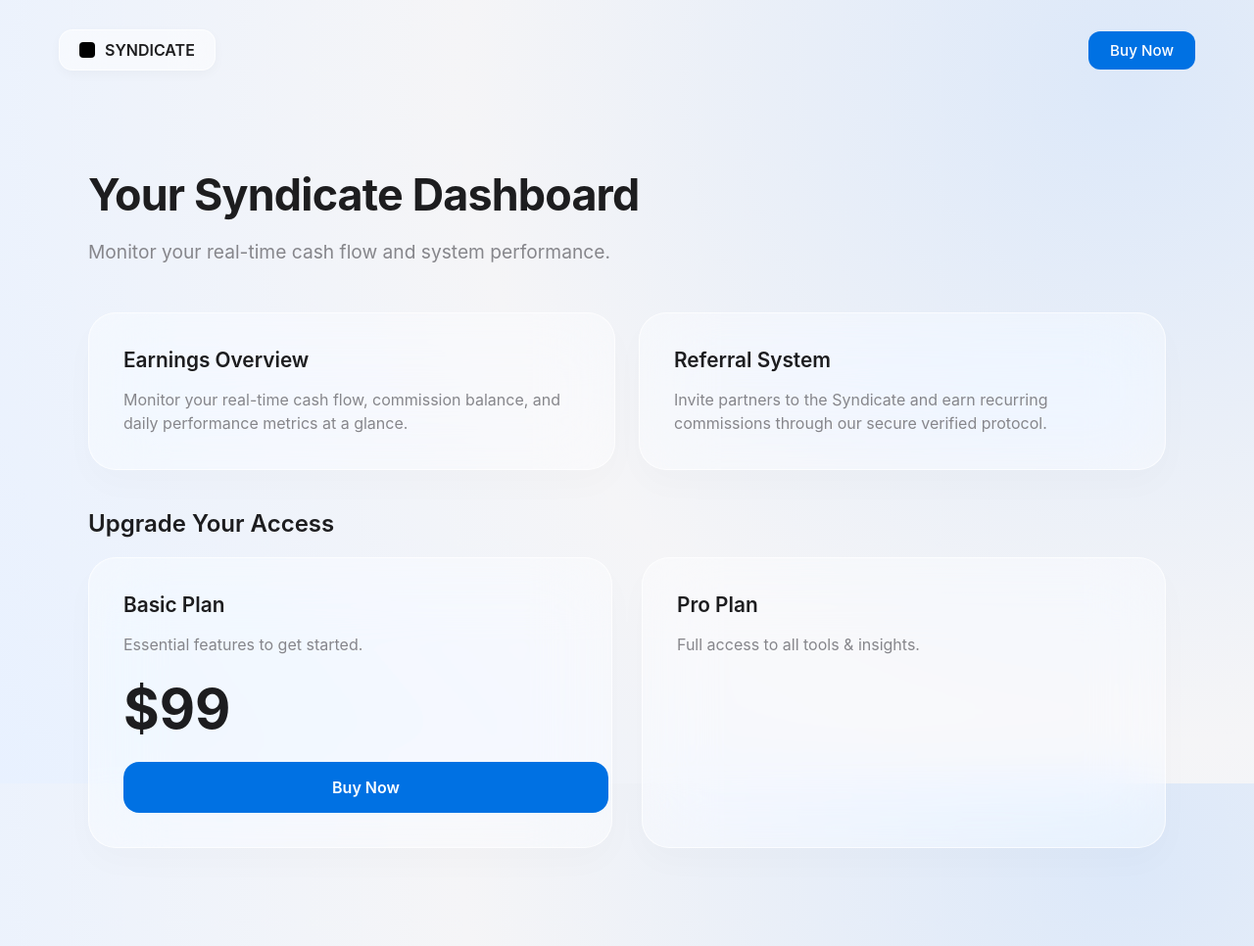
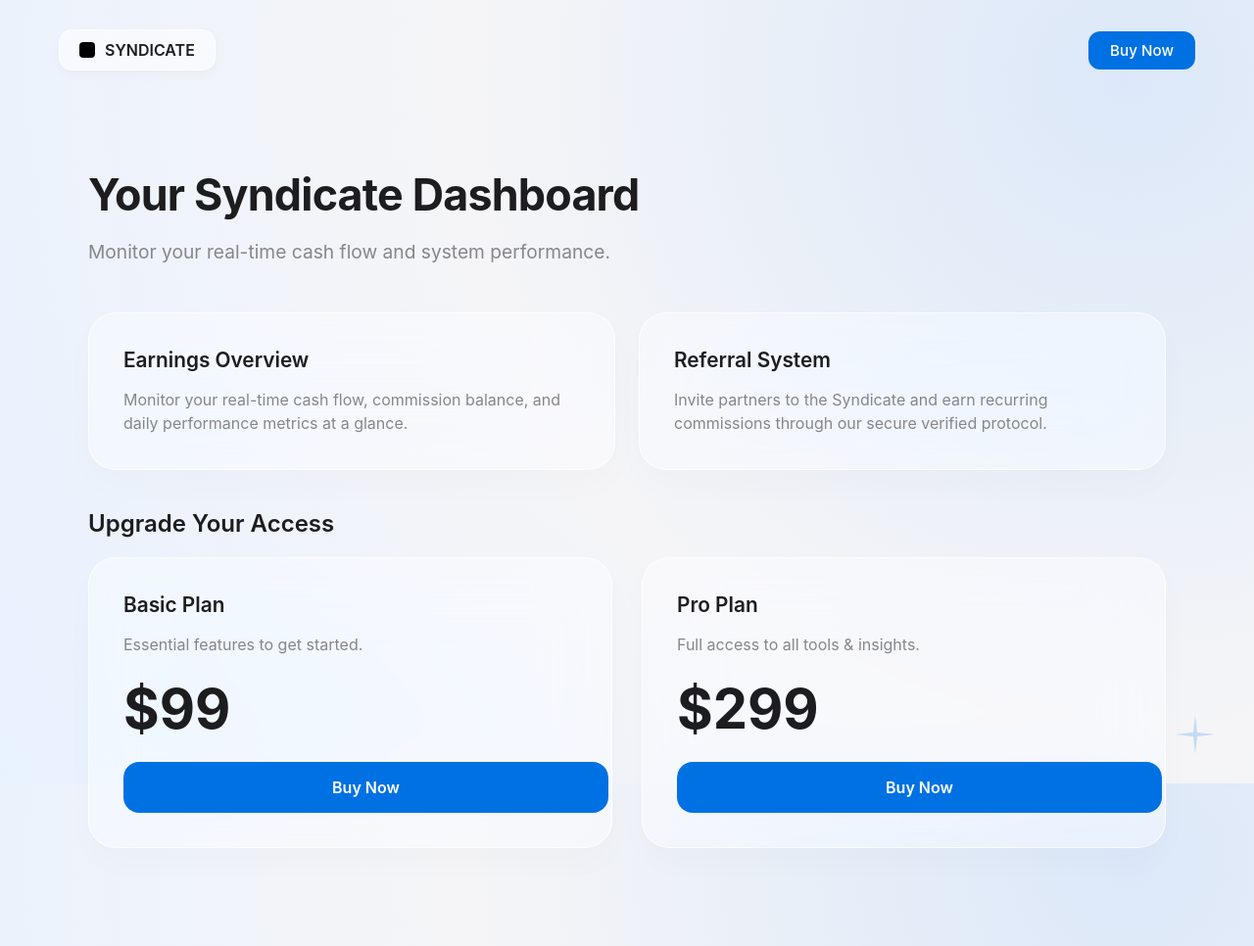
Before and after one commit to rayanhfaiedh920-hub/5-Day-challange, a plain HTML site: page info.html in a window 1280 px wide. Shown: the whole page at 98% size. Drawn offline with Linux system fonts and the light colour scheme.

Commit message:
Update info.html

```diff
--- a/info.html
+++ b/info.html
@@ -1,5 +1,4 @@
-
-  <!DOCTYPE html>
+<!DOCTYPE html>
 <html lang="en">
 <head>
     <meta charset="UTF-8">
@@ -212,3 +211,15 @@
             <div class="glass-card">
                 <h3>Pro Plan</h3>
                 <p>Full access to all tools & insights.</p>
+                <div class="price-value">$299</div>
+                <a href="#" class="buy-action">Buy Now</a>
+            </div>
+        </div>
+    </div>
+
+    <svg class="star-accent" viewBox="0 0 100 100">
+        <path d="M50 0 L55 45 L100 50 L55 55 L50 100 L45 55 L0 50 L45 45 Z" fill="#0071e3"/>
+    </svg>
+
+</body>
+</html>
```
